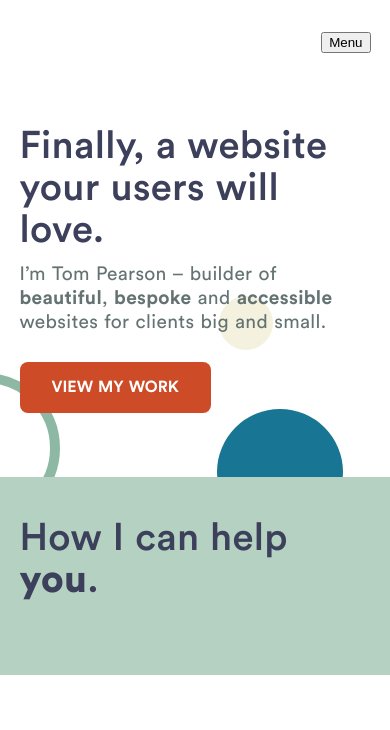
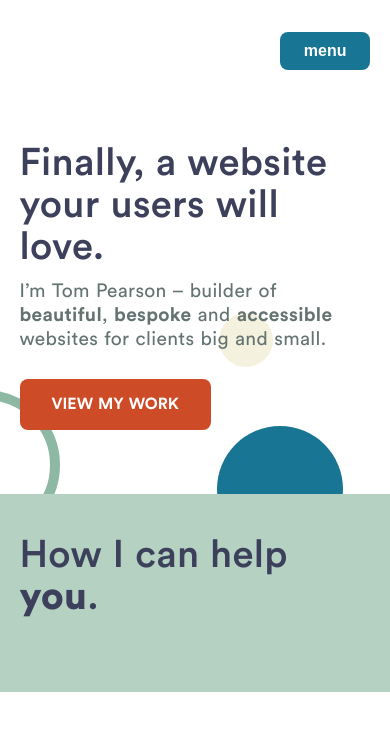
Before and after one commit to Freeptom/Portfolio-2020, a Nuxt app: page / in a window 390 px wide. Shown: the top 730 px of the page. Built offline with nearby package versions, Linux system fonts and the light colour scheme.

Commit message:
styling mobile nav

```diff
--- a/assets/scss/_colors.scss
+++ b/assets/scss/_colors.scss
@@ -4,6 +4,8 @@ $dark: #3d405b;
 $primary-color: #8db9a4;
 $primary-color-lighter: #b4d1c2;
 $accent1: #ce4b27;
+$accent1-darker: #af3716;
 $accent2: #197594;
+$accent2-darker: #124d61;
 $accent2-lighter: #a9cbd7;
 $grey1: #647372;
--- a/assets/scss/_mixins.scss
+++ b/assets/scss/_mixins.scss
@@ -9,10 +9,13 @@
   text-transform: uppercase;
   padding: 16px 32px;
   display: inline-block;
+  transition: background-color 250ms ease;
+  &:hover {
+    background-color: $accent1-darker;
+  }
 }
 
 @mixin cta--small {
-  //   @include cta;
   padding: 10px 24px;
   margin: 0 0 0 1rem;
   text-transform: lowercase;
--- a/layouts/default.vue
+++ b/layouts/default.vue
@@ -3,7 +3,7 @@
     <header>
       <div class="wrapper">
         <button
-          class="ham"
+          class="toggle"
           :class="[isNavOpen ? 'nav-open' : '']"
           @click="toggleMenu($event, 'isNavOpen')"
         >
@@ -161,12 +161,25 @@ header {
   }
 }
 
-.ham {
+.toggle {
+  background: $accent2;
+  padding: 10px 24px;
+  border-radius: $border-radius;
+  box-shadow: none;
+  color: white;
+  font-weight: bold;
+  font-size: 1rem;
+  border: none;
+  text-transform: lowercase;
+  transition: background-color 250ms ease;
+
+  &:hover {
+    cursor: pointer;
+    background: $accent2-darker;
+  }
   &.nav-open {
-    // position: absolute;
-    // top: 20vh;
-    // right: 10vw;
     z-index: 2;
+    opacity: 1;
   }
   @media only screen and (min-width: $tablet) {
     display: none;
@@ -181,13 +194,21 @@ header {
     text-decoration: none;
   }
   ul {
-    display: none;
+    display: block;
+    opacity: 0;
+    transition: opacity 500ms;
+    position: absolute;
+    top: -1000px;
+    left: -1000px;
     flex-direction: column;
     align-items: center;
     background: rgba(255, 255, 255, 0.95);
     list-style-type: none;
     padding: 0;
+
     &.nav-open {
+      opacity: 1;
+      transition: opacity 250ms;
       display: flex;
       position: absolute;
       padding: 20vh 0;
@@ -196,22 +217,34 @@ header {
       height: 100%;
       width: 100%;
       z-index: 1;
-      justify-content: space-around;
+      justify-content: space-between;
     }
     li a {
+      // font-size: 2rem;
       padding: 0.5rem;
       &.cta--small {
         @include cta--small;
       }
     }
     @media only screen and (min-width: $tablet) {
+      position: relative;
+      top: 0;
+      left: 0;
       display: flex;
-
+      opacity: 1;
       flex-direction: row;
       #logo {
         margin-right: auto;
         a {
           padding: 0;
+        }
+      }
+      li a {
+        font-size: 1rem;
+      }
+      @media only screen and (min-width: $desktop) {
+        li a {
+          font-size: 1.125rem;
         }
       }
     }
@@ -239,6 +272,9 @@ section {
     padding: 60px 0 6rem 0;
   }
   @media only screen and (min-width: $tablet) {
+    padding: 108px 0 8rem 0;
+  }
+  @media only screen and (min-width: $desktop) {
     padding: 108px 0 12rem 0;
   }
   h1,
```
